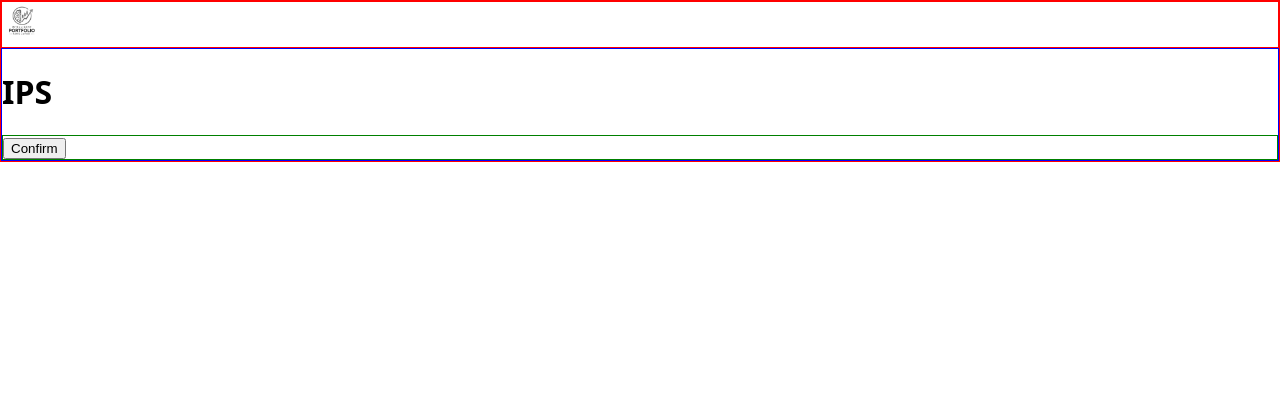
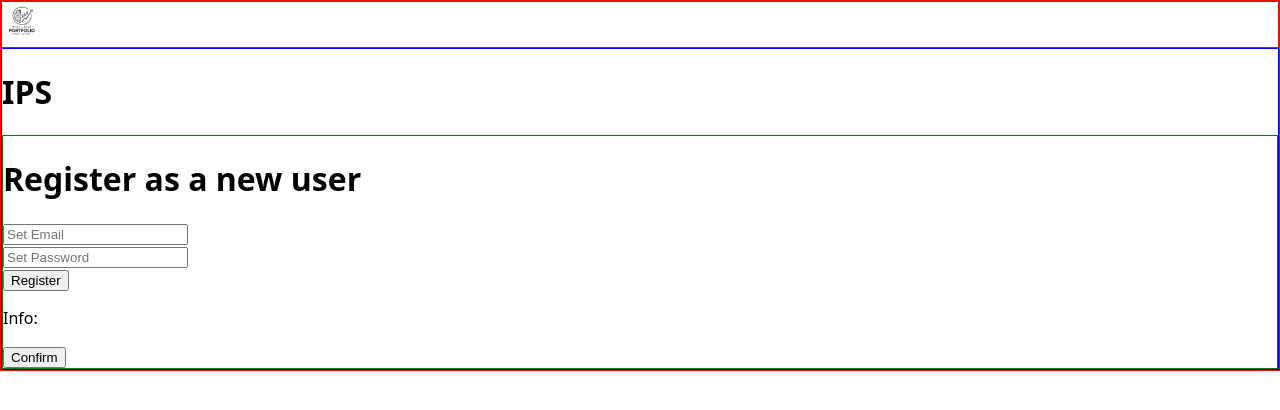
Before and after one commit to sn3gur/IPS, a React (Vite) app in the folder client/: page /signup in a window 1280 px wide. Shown: the top 410 px of the page. Built offline with nearby package versions, Linux system fonts and the light colour scheme.

Commit message:
adding features on signup page connecting with register page, adding data when request on the database

```diff
--- /dev/null
+++ b/client/src/pages/Register.jsx
@@ -0,0 +1,89 @@
+import {useState} from "react";
+import { useNavigate } from 'react-router-dom'
+
+
+export default function Register(){
+    // Form Fields Email and Password for now
+    const [form, setForm] = useState({
+        email: "",
+        password: "",
+    });
+
+    // Message for confirmation
+    const [message, setMessage] = useState("");
+
+    // Event handler for form value changes
+    const handleChange = (event) => {
+        setForm({
+            ...form,
+            [event.target.name]: event.target.value,
+        });
+    };
+
+    // Event handler for subbmiting form
+    const handleSubmit = async (event) => {
+        event.preventDefault();
+
+        if (!form.email){
+            return setMessage("Missing email");
+        }
+        else if (!form.password){
+            return setMessage("Missing password");
+        }
+        else {
+            setMessage("");
+        }
+        try {
+            setMessage("Registering");
+            // Sends form to server
+            const res = await fetch("/api/users/register",{
+                method: "POST",
+                headers: {
+                "Content-Type": "application/json",
+                },
+                body: JSON.stringify(form),
+            });
+            setMessage("before data");
+            // Awaits for a response from server
+            const data = await res.json();
+            setMessage("before handle");
+            // Handles response
+            if (res.ok) {
+                setMessage("User registered successfully!");
+                setForm({ email: "", password: "" });
+            }
+            setMessage("complete");
+        }
+        catch {
+            // Sets the response message to show up if failed to register user
+            setMessage(data.message);
+
+            //Testing Purposes
+            setMessage("Something's wrong");
+        }
+    }
+    // How the form looks
+    return (
+            <form onSubmit={handleSubmit}>
+                <h1>Register as a new user</h1>
+                <input
+                    type="email"
+                    name="email"
+                    value={form.email}
+                    onChange={handleChange}
+                    placeholder="Set Email"
+                />
+                <br />
+                <input
+                    type="password"
+                    name="password"
+                    value={form.password}
+                    onChange={handleChange}
+                    placeholder="Set Password"
+                />
+                <br/>
+                <button type="submit">Register</button>
+                <p>Info: {message}</p>
+            </form>
+    );
+}
--- a/client/src/pages/SignupPage.jsx
+++ b/client/src/pages/SignupPage.jsx
@@ -1,5 +1,6 @@
 import { useNavigate } from 'react-router-dom'
 import Navbar from '../components/Navbar'
+import Register from './Register'
 
 function SignupPage() {
   const navigate = useNavigate()
@@ -17,8 +18,10 @@ function SignupPage() {
       <main className="page-content debug-blue">
         <h1>IPS</h1>
 
+
         <form onSubmit={handleSignup} className="debug-green">
           {/* TODO input fields */}
+          <Register />
           <button type="submit">Confirm</button>
         </form>
       </main>
```
Also changed, not shown: 1 other file (tests, documents, lock files or other folders).
